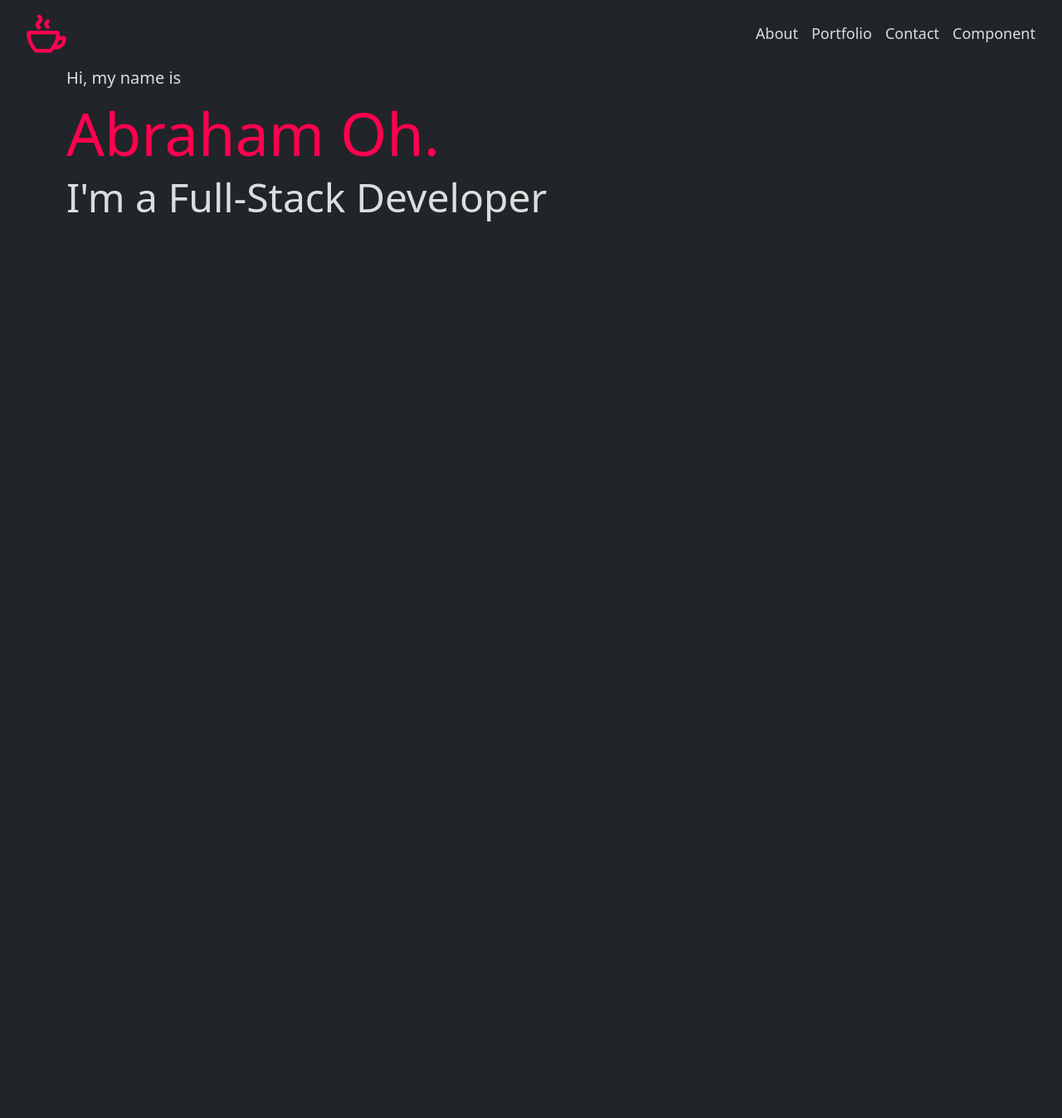
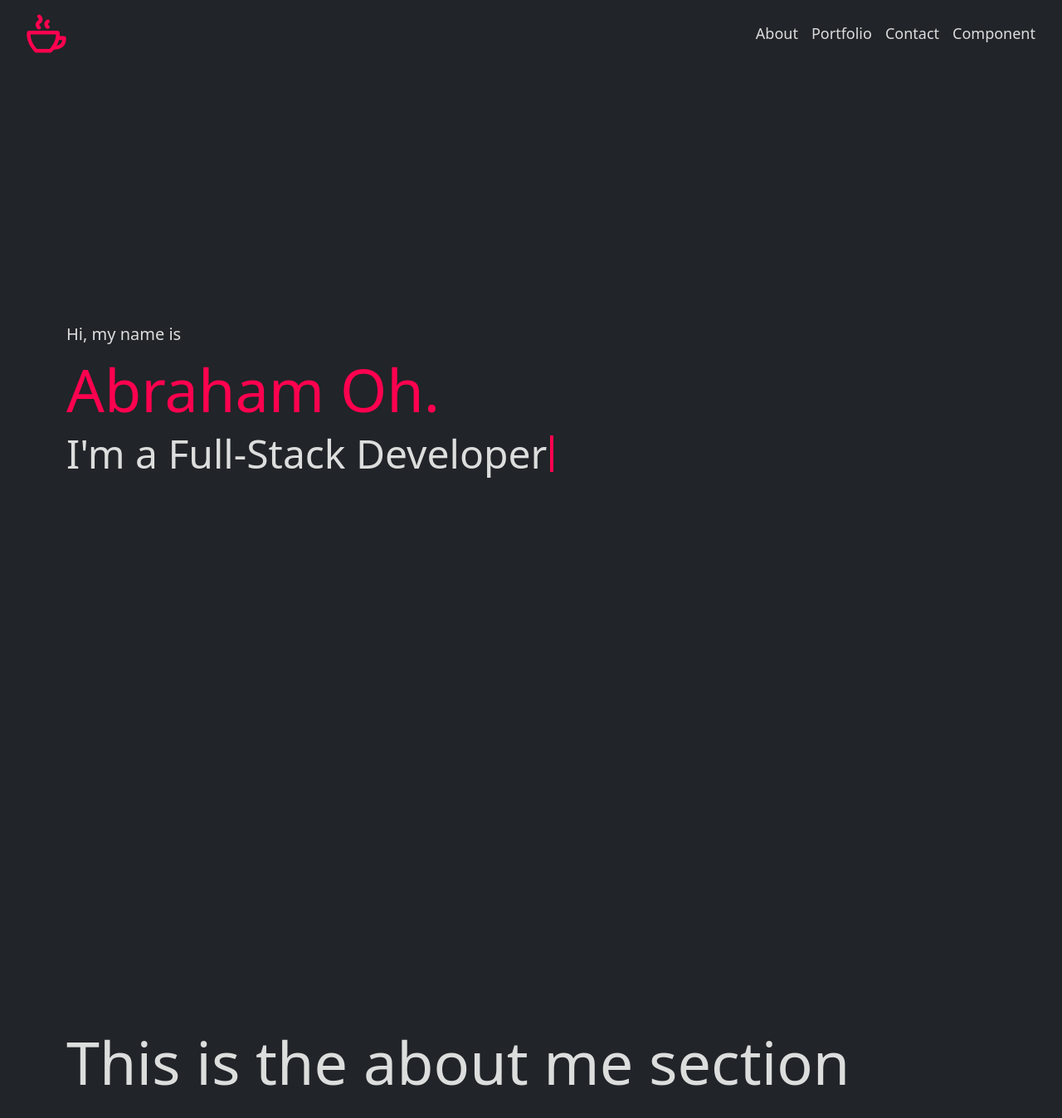
Before and after one commit to AsianHam/my-website, a Next.js app: page / in a window 1280 px wide. Shown: the top 1348 px of the page at 83% size. Before the commit the page ends 800 px from the top, so only its background shows below. Built offline with nearby package versions, Linux system fonts and the light colour scheme.

Commit message:
add about me page initial

```diff
--- a/src/app/about-me/page.tsx
+++ /dev/null
@@ -1,3 +0,0 @@
-const AboutMe = () => <div>this is the about me page</div>;
-
-export default AboutMe;
--- /dev/null
+++ b/src/app/components/page.tsx
@@ -0,0 +1,3 @@
+const ComponentsPage = () => <div>this is the components page</div>;
+
+export default ComponentsPage;
--- a/src/app/layout.tsx
+++ b/src/app/layout.tsx
@@ -15,7 +15,7 @@ export default function RootLayout({
     <html lang="en">
       <body className="bg-shark">
         <HorizontalNavBar />
-        <main className="ml-20">{children}</main>
+        <main className="pl-20">{children}</main>
       </body>
     </html>
   );
--- a/src/app/page.tsx
+++ b/src/app/page.tsx
@@ -1,15 +1,11 @@
-import { DeveloperTyping } from "@/components/developer-typing";
+import { AboutMePage } from '@/components/pages/about-me-page';
+import { IntroPage } from '@/components/pages/intro-page';
 
 export default function Home() {
   return (
-    <div className="w-full h-full">
-      <div className="flex flex-col gap-4">
-        <h1 className="text-iron text-xl">Hi, my name is</h1>
-        <h2 className="text-7xl text-torch-red">Abraham Oh.</h2>
-        <h3 className="text-5xl text-iron">
-          I&apos;m a <DeveloperTyping />
-        </h3>
-      </div>
-    </div>
+    <>
+      <IntroPage />
+      <AboutMePage />
+    </>
   );
 }
--- a/src/app/projects/page.tsx
+++ /dev/null
@@ -1,3 +0,0 @@
-const Projects = () => <div>this is the projects page</div>;
-
-export default Projects;
--- a/src/app/resume/page.tsx
+++ /dev/null
@@ -1,3 +0,0 @@
-const Resume = () => <div>this is the resume page</div>;
-
-export default Resume;
--- /dev/null
+++ b/src/components/pages/about-me-page.tsx
@@ -0,0 +1,5 @@
+export const AboutMePage = () => (
+  <div className='flex flex-col justify-center w-full h-screen'>
+    <h2 className='text-7xl text-iron'>This is the about me section</h2>
+  </div>
+);
--- /dev/null
+++ b/src/components/pages/intro-page.tsx
@@ -0,0 +1,13 @@
+import { DeveloperTyping } from '../developer-typing';
+
+export const IntroPage = () => (
+  <div className='w-full h-screen'>
+    <div className='flex flex-col h-full gap-4 justify-center'>
+      <h1 className='text-iron text-xl'>Hi, my name is</h1>
+      <h2 className='text-7xl text-torch-red'>Abraham Oh.</h2>
+      <h3 className='text-5xl text-iron'>
+        I&apos;m a <DeveloperTyping />
+      </h3>
+    </div>
+  </div>
+);
```
